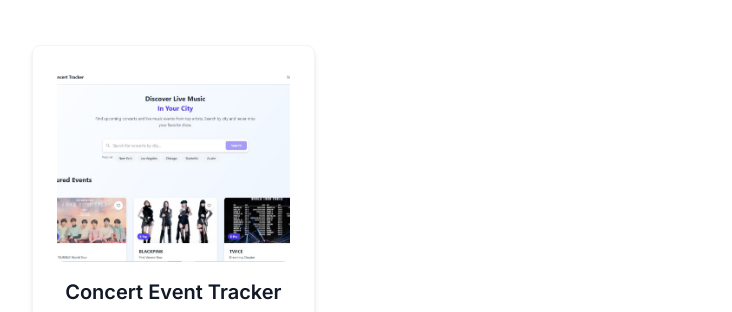
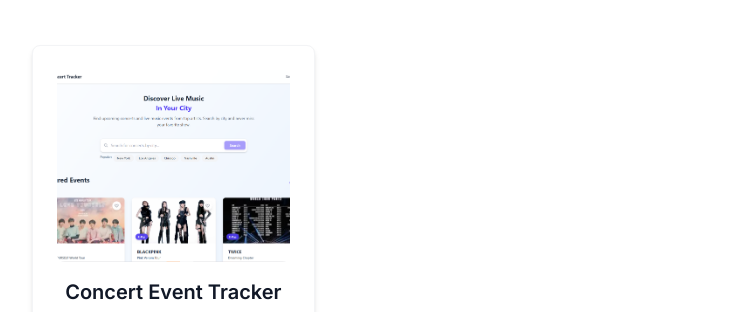
Before and after one commit to cheetoezzz/portfolio-website, a React (Vite) app in the folder portfolio-website/: page / in a window 1280 px wide. Shown: the part 1575-1887 px from the top of the page, without its empty margins (160-892 px from the left). Built offline with nearby package versions, Linux system fonts and the light colour scheme.

Commit message:
new image for eventtracker

```diff
--- a/portfolio-website/src/components/Projects.jsx
+++ b/portfolio-website/src/components/Projects.jsx
@@ -9,7 +9,7 @@ const Projects = () => {
             techStack: ["Next.js (App Router)", "TypeScript", "Tailwind CSS", "Ticketmaster API", "Bandsintown API"],
             githubUrl: "https://github.com/cheetoezzz/concert-event-tracker",
             liveUrl: "https://event-tracker-lilac-tau.vercel.app/",
-            image: "/src/assets/eventracker.JPG"
+            image: "/src/assets/eventtracker.PNG"
         },
         // {
         //     title: "E-Commerce Platform",
```
Also changed, not shown: portfolio-website/src/assets/eventtracker.PNG (added).
